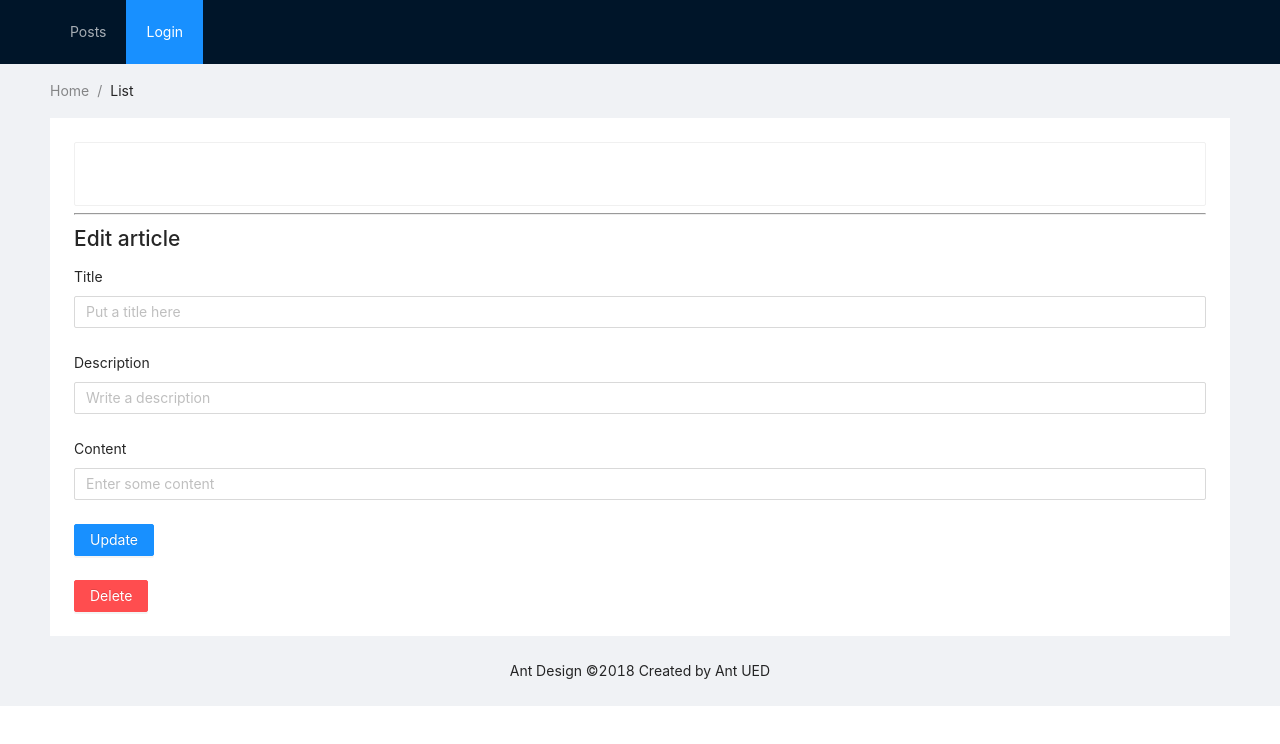
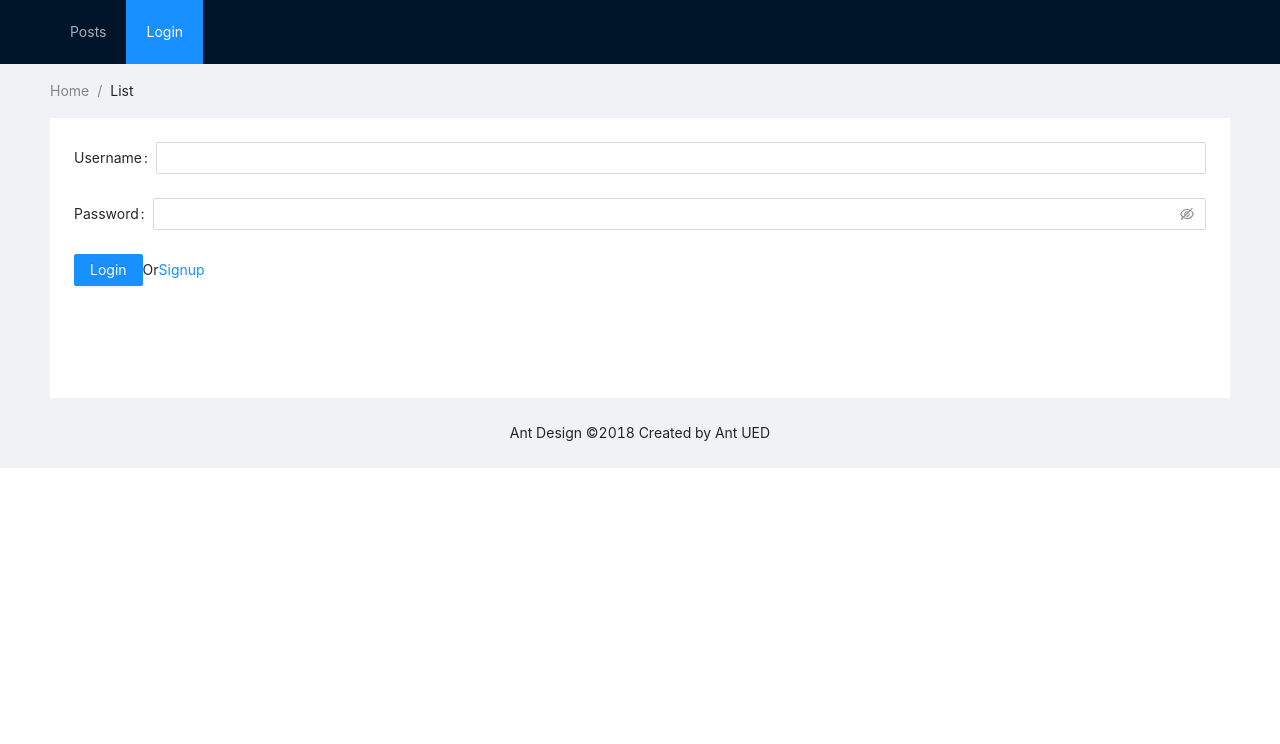
Before and after one commit to RaviGhaghada/ArticleHome, a React (Create React App) app in the folder frontend/gui/: page /login in a window 1280 px wide. Shown: the top 744 px of the page. Built offline with nearby package versions, Linux system fonts and the light colour scheme; no server answers.

Commit message:
Added login form and separated it from articles

```diff
--- /dev/null
+++ b/frontend/gui/src/containers/Login.js
@@ -0,0 +1,75 @@
+import React from 'react';
+import { connect } from 'react-redux'
+import { NavLink } from 'react-router-dom';
+import { Form, Input, Button, Spin, message } from 'antd';
+
+
+class Login extends React.Component {
+
+    render() {
+
+        let errorMessage = null;
+        if (this.props.error) {
+            errorMessage = (
+                <p>{this.props.error.message}</p>
+            );
+        }
+        return (
+            <div>
+                {errorMessage}
+                {
+                    this.props.loading ?
+
+                        <Spin />
+
+                        :
+
+                        <Form initialValues={{ remember: true }}>
+                            <Form.Item
+                                label="Username"
+                                rules={[
+                                    {
+                                        required: true,
+                                        message: 'Please input your username!',
+                                    },
+                                ]}
+                            >
+                                <Input />
+                            </Form.Item>
+
+                            <Form.Item
+                                label="Password"
+                                rules={[
+                                    {
+                                        required: true,
+                                        message: 'Please input your password!',
+                                    },
+                                ]}
+                            >
+                                <Input.Password />
+                            </Form.Item>
+
+                            <Form.Item>
+                                <Button type="primary" htmlType="submit">
+                                    Login
+                    </Button>
+                    Or
+                    <NavLink to='/signup'>
+                                    Signup
+                    </NavLink>
+                            </Form.Item>
+                        </Form>
+                }
+            </div>
+        );
+    }
+}
+
+const mapStateToProps = (state) => {
+    return {
+        loading: state.loading,
+        error: state.error
+    }
+}
+
+export default connect(mapStateToProps)(Login);
--- a/frontend/gui/src/routes.js
+++ b/frontend/gui/src/routes.js
@@ -3,12 +3,14 @@ import { Route } from 'react-router-dom';
 
 import ArticleList from './containers/ArticleListView'
 import ArticleDetail from './containers/ArticleDetailView'
+import Login from './containers/Login'
 
 const BaseRouter = () => {
     return (
         <div>
             <Route exact path='/' component={ArticleList} />
-            <Route exact path='/:articleID' component={ArticleDetail} />
+            <Route exact path='/articles/:articleID' component={ArticleDetail} />
+            <Route exact path='/login' component={Login} />
         </div>
     )
 }
```
